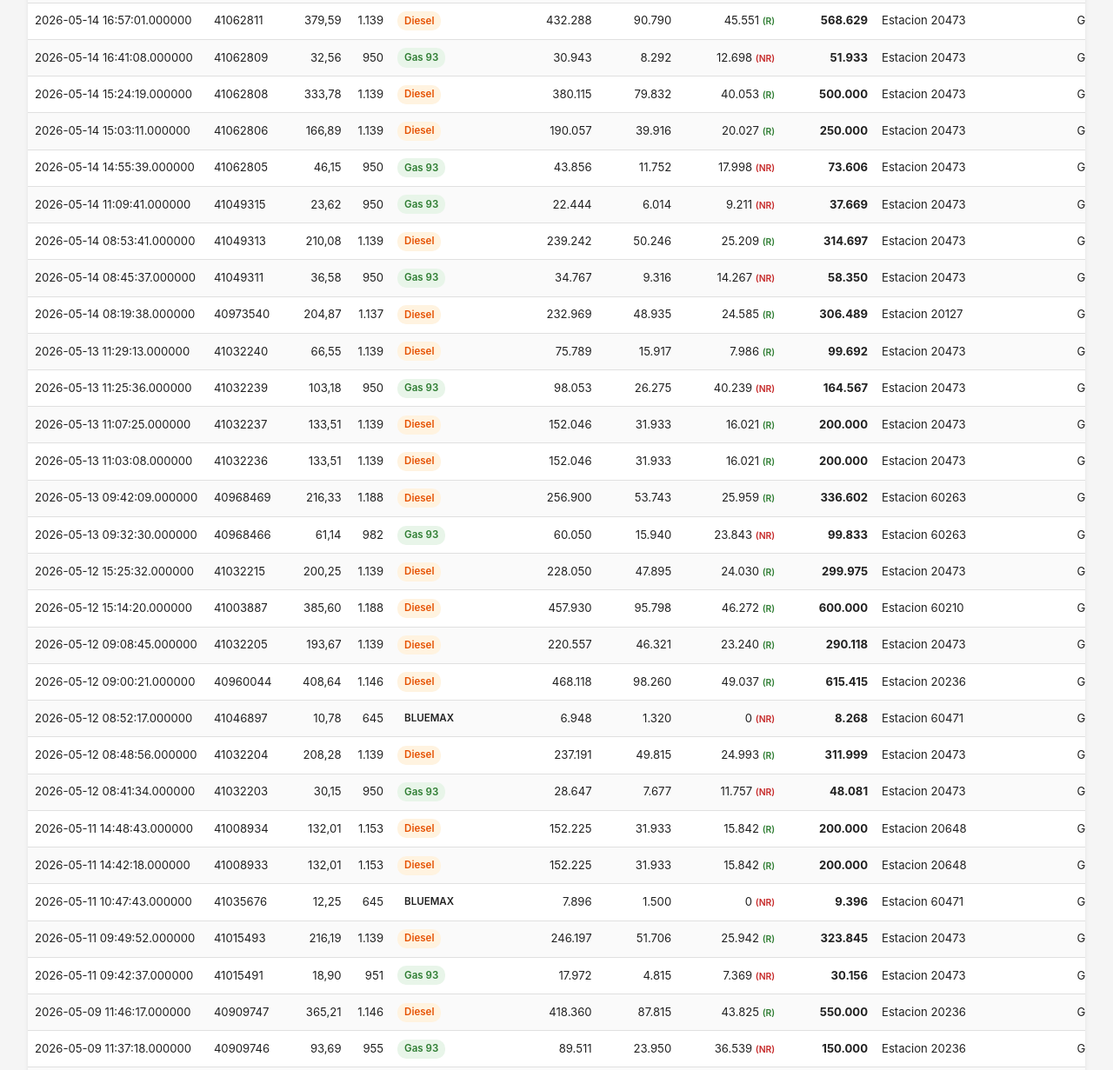
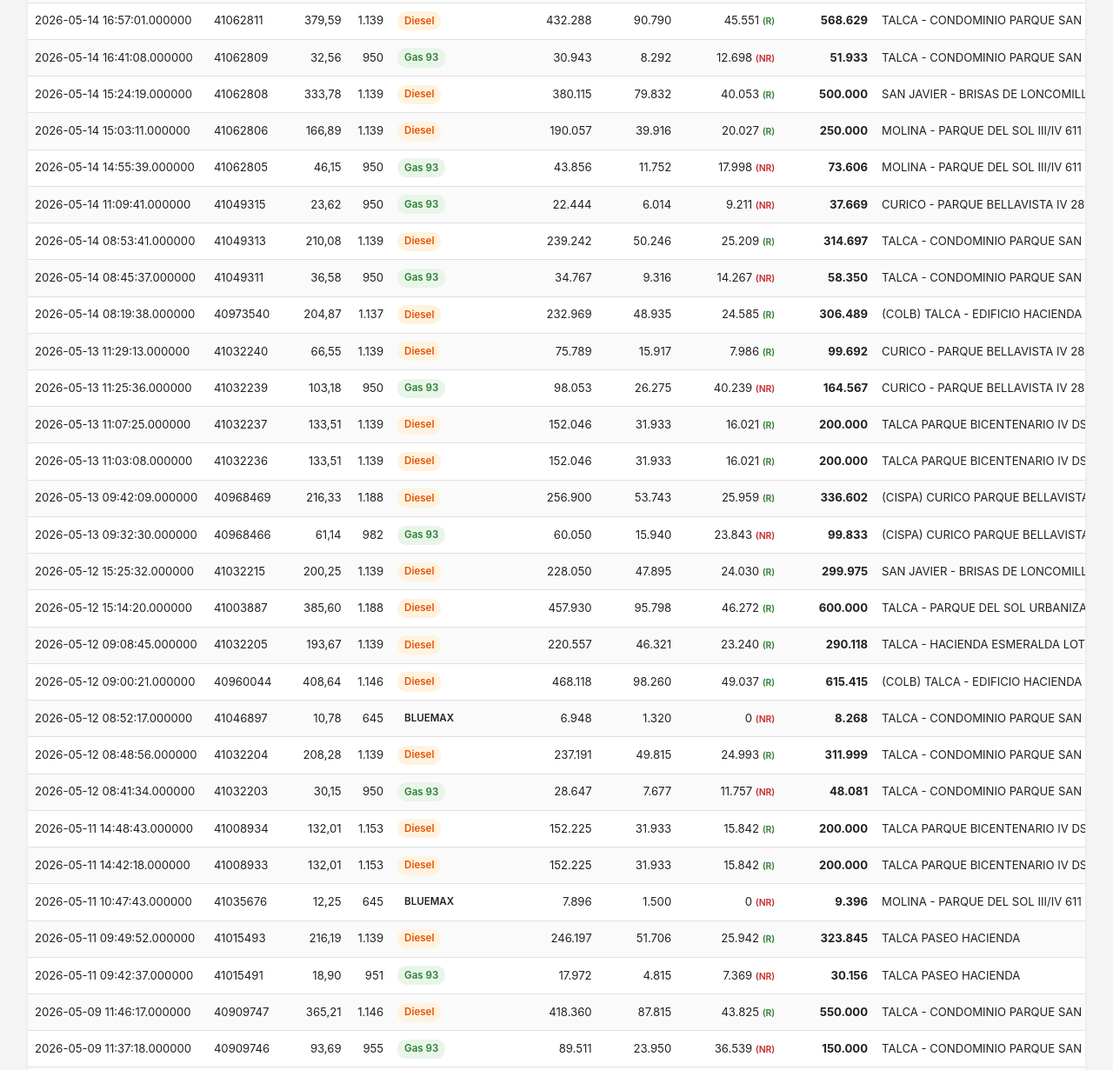
Before and after one commit to antoniocornejoa/copec-libro-combustible, a website: page public/index.html in a window 1280 px wide. Shown: the part 734-1965 px from the top of the page at 87% size. Drawn offline with Linux system fonts and the light colour scheme.

Commit message:
feat: cruzar patentes con fleet.json para mostrar Centro de Costo y Empresa Uso

```diff
--- a/public/index.html
+++ b/public/index.html
@@ -335,6 +335,7 @@
   <script>
     // ──── State ─────────────────────────────────────────────────────────────
     let currentData = null;
+    let fleetMap = {};
     let allMonths = [];
     let filteredRows = [];
 
@@ -343,6 +344,7 @@
       try {
         // Cargar índice de meses disponibles
         const indexRes = await fetch('data/index.json');
+      try { const fr = await fetch('data/fleet.json'); fleetMap = await fr.json(); } catch(e) {}
         if (!indexRes.ok) {
           showEmpty('No hay datos disponibles. Ejecuta el scraper primero.');
           return;
@@ -446,8 +448,8 @@
           impEspecifico: impEspecifico,
           esRecuperable: esRecuperable,
           montoTotal: montoTotal,
-          destinoCC: d.estacion || tx.estacion || '',
-          destinoEmp: d.direccion || d.sucursal || '',
+          destinoCC: (fleetMap[(tx.patente || d.patente || '')] || {}).centroCosto || '',
+          destinoEmp: (fleetMap[(tx.patente || d.patente || '')] || {}).empresaUso || '',
           tipoDocumento: tx.tipoDocumento || d.tipoDocumento || 'Guia de despacho',
           nFolio: tx.nroDocumento || d.folioDocumento || d.nroDocumento || '',
           conductor: tx.conductor || d.conductor || tx.nombreConductor || '',
```
